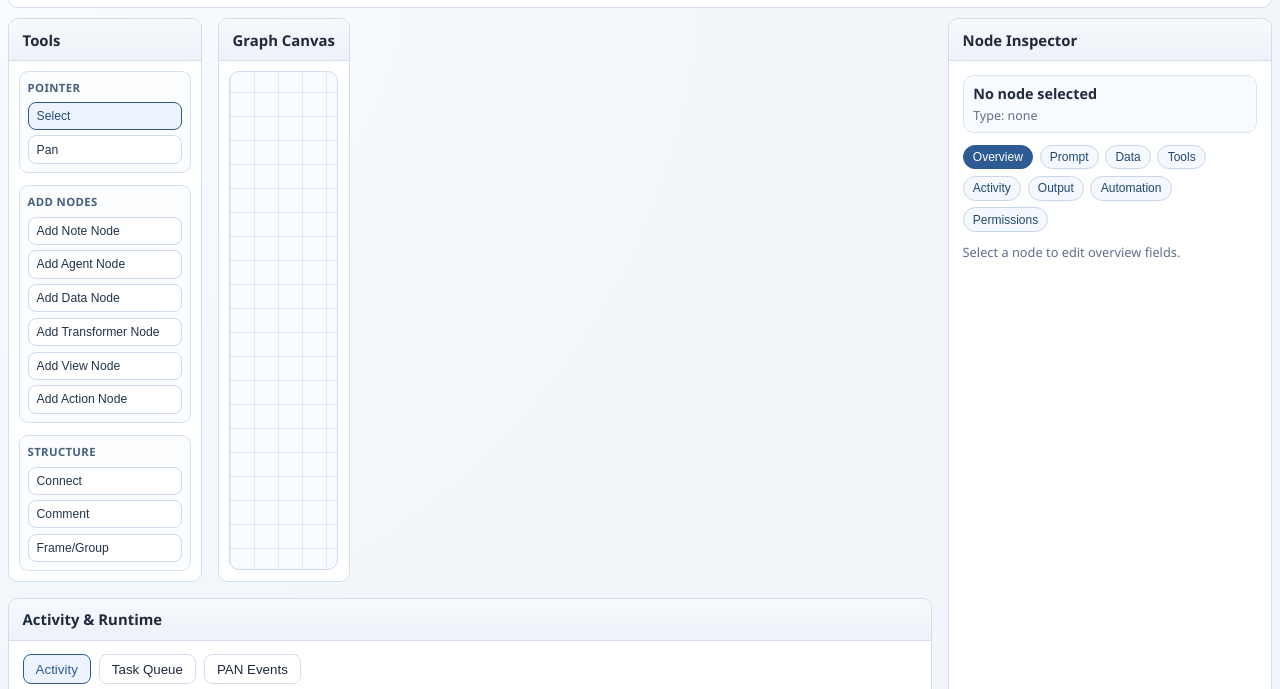
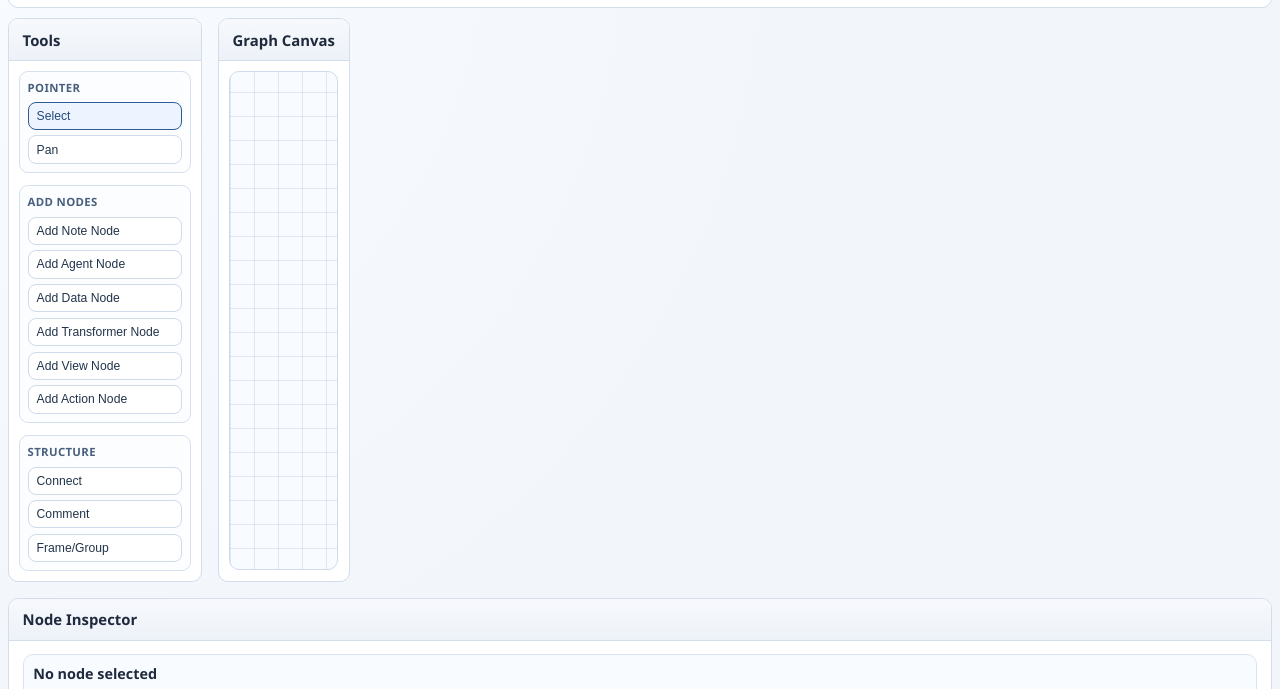
Before and after one commit to chrisrobison/mindgraph, a plain HTML site: page index.html in a window 1280 px wide. Shown: the part 58-747 px from the top of the page. Drawn offline with Linux system fonts and the light colour scheme.

Commit message:
Expand graph canvas with responsive grid layout
- let activity panel span full width so inspector no longer constrains canvas area\n- add intermediate breakpoint that moves inspector below canvas to prioritize canvas space\n- keep single-column mobile stacking and improve canvas min-width behavior

```diff
--- a/css/layout.css
+++ b/css/layout.css
@@ -2,11 +2,11 @@
   min-height: 100vh;
   display: grid;
   grid-template-rows: auto 1fr var(--bottom-height);
-  grid-template-columns: var(--left-width) minmax(0, 1fr) var(--right-width);
+  grid-template-columns: minmax(180px, var(--left-width)) minmax(0, 1fr) minmax(280px, var(--right-width));
   grid-template-areas:
     "toolbar toolbar toolbar"
     "palette canvas inspector"
-    "activity activity inspector";
+    "activity activity activity";
 }
 
 .mg-toolbar {
@@ -25,6 +25,7 @@
   grid-area: canvas;
   display: flex;
   min-height: 0;
+  min-width: 0;
 }
 
 .mg-inspector {
@@ -38,7 +39,19 @@
 @media (max-width: 1200px) {
   :root {
     --left-width: 200px;
-    --right-width: 300px;
+    --right-width: 280px;
+  }
+}
+
+@media (max-width: 1380px) {
+  .mg-shell {
+    grid-template-columns: minmax(180px, var(--left-width)) minmax(0, 1fr);
+    grid-template-rows: auto minmax(360px, 1fr) auto var(--bottom-height);
+    grid-template-areas:
+      "toolbar toolbar"
+      "palette canvas"
+      "inspector inspector"
+      "activity activity";
   }
 }
 
```
